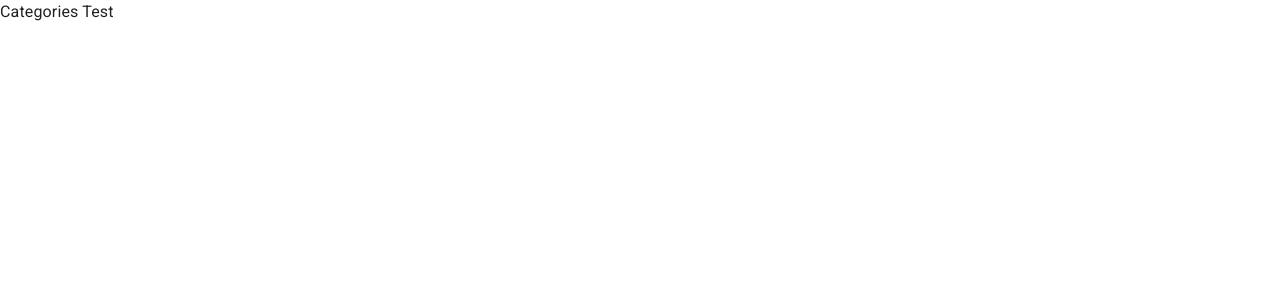
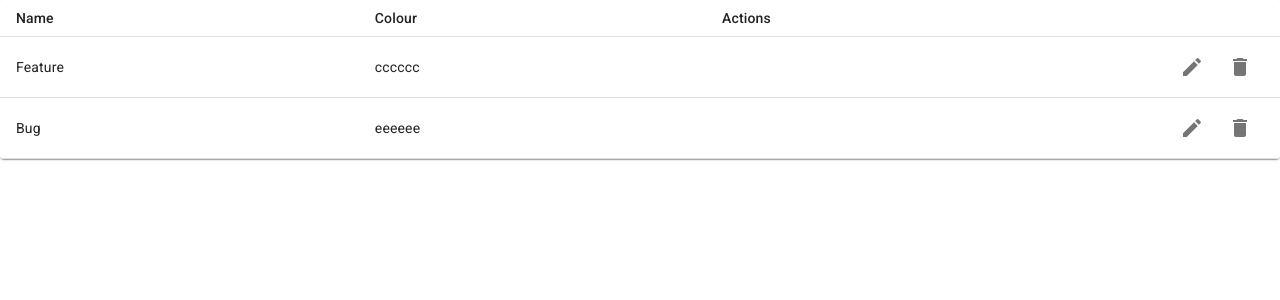
Before and after one commit to asdub/task-manager, a React (Create React App) app in the folder frontend/: page /categories in a window 1280 px wide. Shown: the top 300 px of the page. Built offline with nearby package versions, Linux system fonts and the light colour scheme.

Commit message:
Added categories page, not yet complete

```diff
--- a/frontend/src/pages/Categories/index.js
+++ b/frontend/src/pages/Categories/index.js
@@ -1,7 +1,68 @@
-import React from 'react'
+import React from 'react';
+import { BrowserRouter as Router, Link } from 'react-router-dom';
+import { Button, Box, Paper, Table,
+  TableBody, TableCell, TableContainer,
+  TableHead, TableRow, IconButton } from "@mui/material";
+import EditIcon from "@mui/icons-material/Edit";
+import DeleteIcon from "@mui/icons-material/Delete" ;
+
+const test_data = [
+  {
+    id: 1,
+    name: "Feature",
+    colour: "cccccc"
+  },
+  {
+    id: 2,
+    name: "Bug",
+    colour: "eeeeee",
+  }
+]
 
 export default function Categories() {
   return (
-    <div>Categories Test</div>
+    <div>
+      <TableContainer component={Paper}>
+        <Table sx={{ minWidth: 360 }} size="small">
+          <TableHead>
+              <TableRow>
+                <TableCell align="left">
+                  Name
+                </TableCell>
+                <TableCell align="left">
+                  Colour
+                </TableCell>
+                <TableCell align="left">
+                  Actions
+                </TableCell>
+              </TableRow>
+          </TableHead>
+          <TableBody>
+            {test_data.map((r) => {
+                return <TableRow key={r.id}>
+                  <TableCell align="left">
+                    {r.name}
+                  </TableCell>
+                  <TableCell align="left">
+                    {r.colour}
+                  </TableCell>
+                  <TableCell align="right">
+                    <Box sx={{ display: "flex", justifyContent: "flex-end"}}>
+                      <Link to={`/categories/edit/${r.id}`} key="category-edit">
+                        <IconButton size="large">
+                          <EditIcon />
+                        </IconButton>
+                      </Link>
+                      <IconButton size="large" onClick={null}>
+                        <DeleteIcon />
+                      </IconButton>
+                    </Box>
+                  </TableCell>
+                </TableRow>
+            })}
+          </TableBody>
+        </Table>
+      </TableContainer>
+    </div>
   )
 }
```
